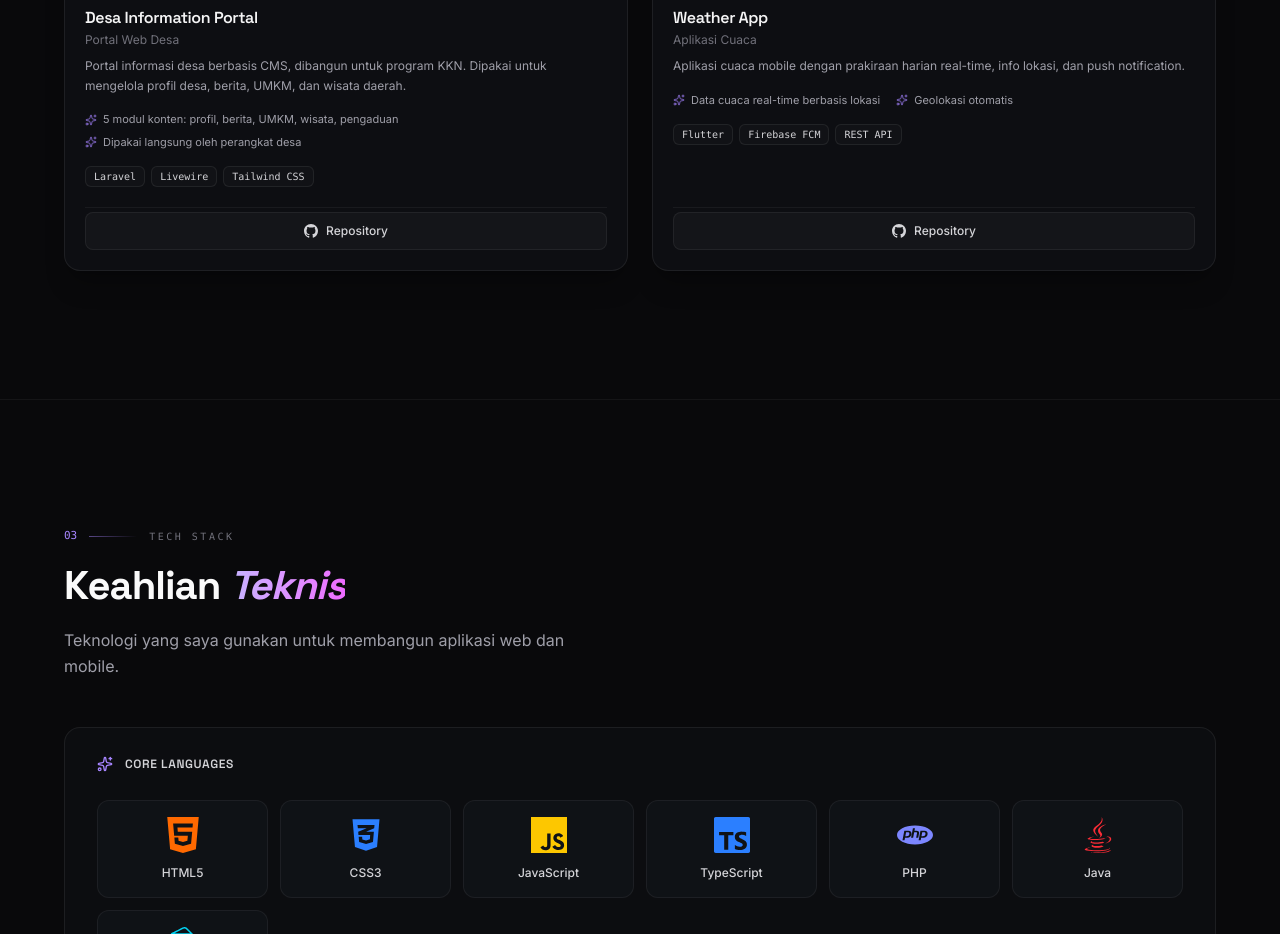
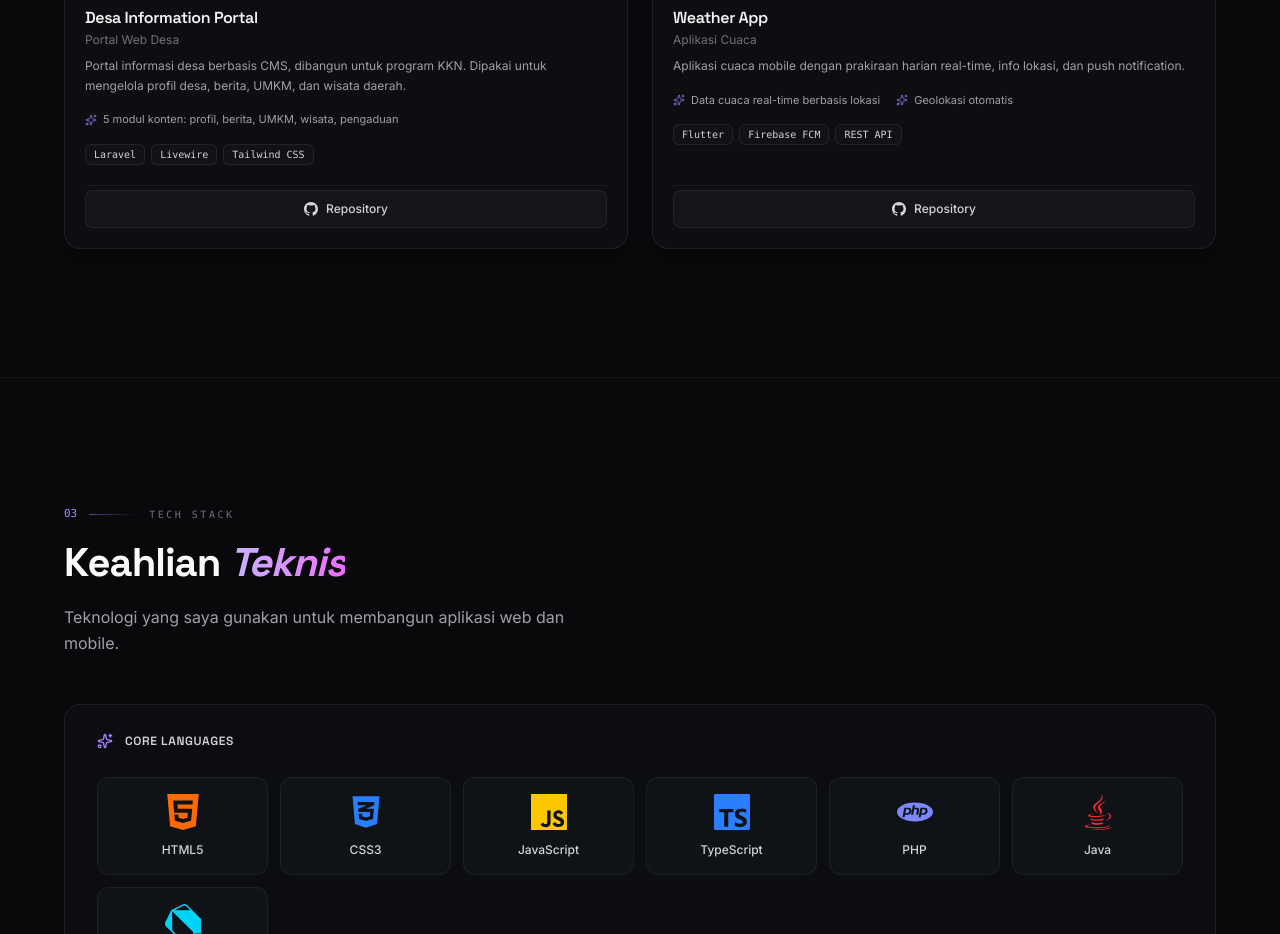
Before and after one commit to hidayat-0429/portofolio, a Next.js app: page / in a window 1280 px wide. Shown: the part 3440-4374 px from the top of the page. Built offline with nearby package versions, Linux system fonts and the light colour scheme.

Commit message:
Initial commit

```diff
--- a/app/portfolio-client.tsx
+++ b/app/portfolio-client.tsx
@@ -110,7 +110,7 @@ const projects: Project[] = [
        "Portal informasi desa berbasis CMS, dibangun untuk program KKN. Dipakai untuk mengelola profil desa, berita, UMKM, dan wisata daerah.",
     github: "https://github.com/hidayat-0429/kkn-umkm",
     image: "/project-desa.png",
-    metrics: ["5 modul konten: profil, berita, UMKM, wisata, pengaduan", "Dipakai langsung oleh perangkat desa"],
+    metrics: ["5 modul konten: profil, berita, UMKM, wisata, pengaduan"],
   },
   {
     number: "05",
```
